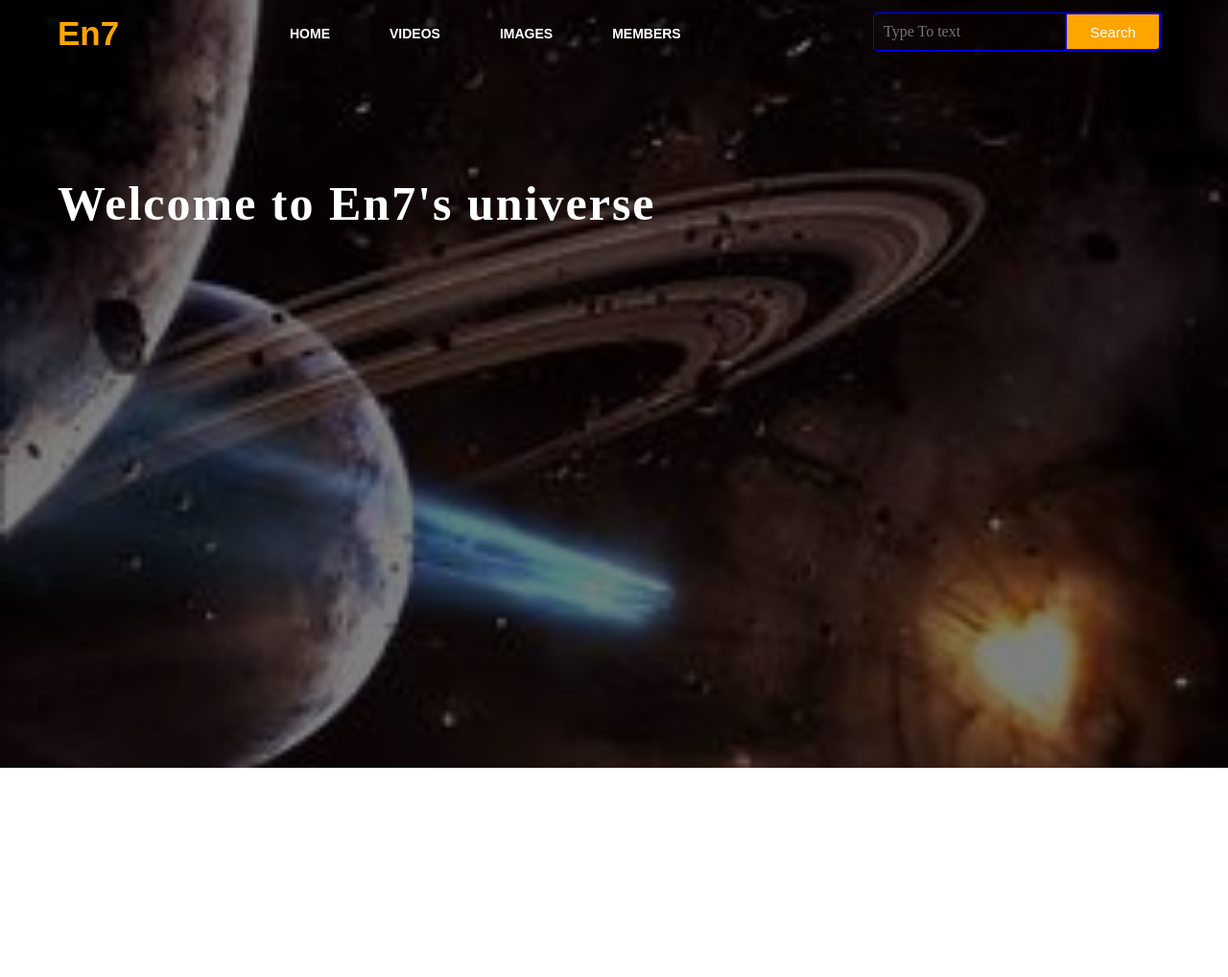
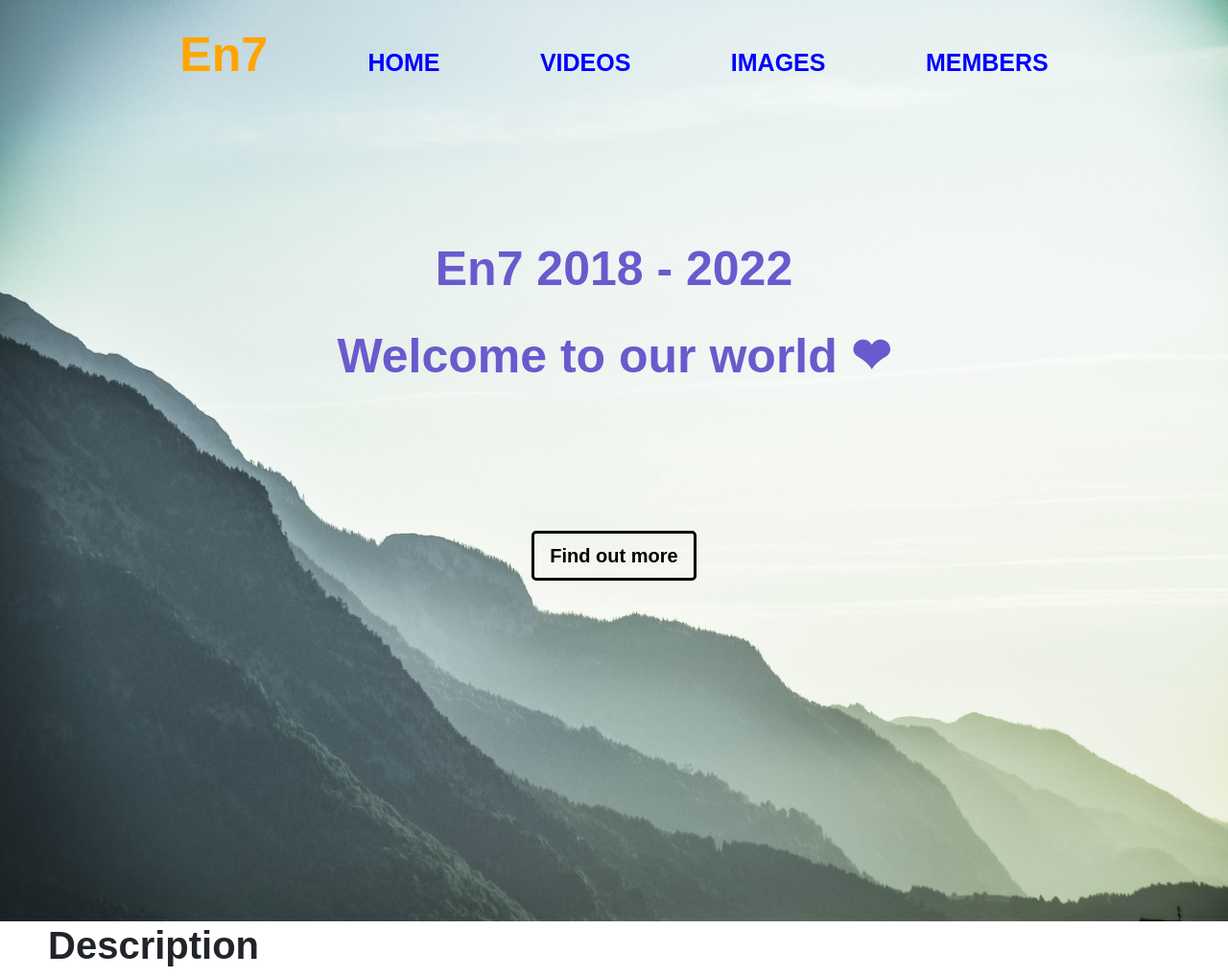
Before and after one commit to TrendBattles/ClassMemories, a plain HTML site: page index.html in a window 1280 px wide. Shown: the top 1018 px of the page at 96% size. Before the commit the page ends 800 px from the top, so only its background shows below. Drawn offline with nearby package versions, Linux system fonts and the light colour scheme.

Commit message:
Add files via upload
Update 1: Introduction

```diff
--- a/index.html
+++ b/index.html
@@ -1,31 +1,52 @@
-<!DOCTYPE html>
-<html lang="en">
+<html>
     <head>
-    <title>Lớp 9/7</title>
-    <link rel="stylesheet" href="style.css">
+        <meta charset = "utf-8">
+        <title>En7</title>
+        <link href="https://cdn.jsdelivr.net/npm/bootstrap@5.0.2/dist/css/bootstrap.min.css" rel="stylesheet"
+        integrity="sha384-EVSTQN3/azprG1Anm3QDgpJLIm9Nao0Yz1ztcQTwFspd3yD65VohhpuuCOmLASjC" crossorigin="anonymous">
+        <link rel = "stylesheet" href = "style.css">
     </head>
     <body>
-
-    <div class="main">
-        <div class="navbar">
-            <div class="icon">
-                <h2 class="logo">En7</h2>
+        <div id = ></div>
+        <div class = "menu">
+            <a style = "color: Orange; font-size: 50px;">En7</a>
+            <a href = "#">HOME</a>
+            <a href = "#">VIDEOS</a>
+            <a href = "#">IMAGES</a>
+            <a href = "#">MEMBERS</a>
         </div>
-            <div class="menu">
-                <ul>
-                    <li><a href="#">HOME</a></li>
-                    <li><a href="#">VIDEOS</a></li>
-                    <li><a href="#">IMAGES</a></li>
-                    <li><a href="#">MEMBERS</a></li>
-                </ul>
+        <div id = "title">
+            <p>En7 2018 - 2022</p>
+            <p>Welcome to our world ❤</p>
         </div>
-            <div class="search">
-                <input class="srch" type="search" name="" placeholder="Type To text">
-                <a href="#"> <button class="btn">Search</button></a>
+        <div style = "padding-bottom: 25%" align = "center">
+            <button type = "button" class = "btn btn-lg" style = "border: medium solid Black; margin: auto;">
+                <a href = "#des" style = "text-decoration: none; font-weight: bold; color: Black;">Find out more</a>
+            </button>
         </div>
+        <div id = "des">Description</div>
+        <div style = "display: flex;">
+            <div class = "box">
+                <h4>Xin chào những bạn truy cập trang này nhé!</h4>
+                <br>
+                <h4>Đây là nơi lớp 9/7 chúng minh lưu giữ lại những kỷ niệm đẹp trong 4 năm qua.</h4>
+                <br>
+                <h4>Tuy có thể nó không lưu được nhiều nhưng đối với lớp thì giá trị vẫn luôn là một hằng số... theo thời gian.</h4>
+                <br>
+                <h4>Hi vọng khi bạn xem trang này thì không nên có những thái độ tiêu cực nhé hihi 🤗</h4>
+                <br> <br>
+                <h4 style = "text-align:center; font-weight: bold;">Tiếng Việt</h4>
             </div>
-        <div class="content">
-            <h2>Welcome to En7's universe</h2>
+            <div class = "box">
+                <h4>Greetings to all the people accessing this website!</h4>
+                <br>
+                <h4>This is where our class 9/7 saving our wonderful moments for the last 4 years.</h4>
+                <br>
+                <h4>Despite the lack of records gaining in that amount of time, in our opinion, its value will be a const forever.</h4>
+                <br>
+                <h4>Hope you guys have a great time and don't get any negative attitude 🤗</h4>
+                <br> <br>
+                <h4 style = "text-align:center; font-weight: bold;">English</h4>
             </div>
         </div>
     </body>
--- a/style.css
+++ b/style.css
@@ -1,136 +1,45 @@
-*{
+body{
+    background: url(background.jpg);
+    background-size: 100vw 120vh;
+    background-repeat: no-repeat;
     margin: 0;
-    padding: 0;
+    font-family: Arial;
 }
-
-.main{
-    width: 100%;
-    background: linear-gradient(to top, rgba(0,0,0,0.5)50%,rgba(0,0,0,0.5)50%), url(th.jpg);
-    background-position: center;
-    background-size: cover;
-    height: 100vh;
+.menu {
+    height: auto;
+    width: auto;
+    word-spacing: 100px;
+    text-align: center;
+    padding: 20px;
 }
-
-.navbar{
-    width: 1200px;
-    height: 75px;
-    margin: auto;
+.menu a {
+    font-weight: bold;
+    font-size: 25px;
+    text-decoration: none;
+    transition: 0.3s;
+    color: Blue;
 }
-
-.icon{
-    width: 200px;
-    float: left;
-    height: 70px;
+.menu a:hover {
+    color: red;
+    transition: 0.3s;
 }
-
-.logo{
-    color: orange;
-    font-size: 35px;
-    font-family: Arial;
-    padding-left: 20px;
-    float: left;
-    padding-top: 10px;
-    margin-top: 5px
+#title {
+    font-weight: bold;
+    text-align: center;
+    color: #6a5acd;
+    font-size: 50px;
+    padding: 10%;
 }
-
-.menu{
-    width: 400px;
-    float: left;
-    height: 70px;
+#des {
+    font-size: 40px;
+    font-weight: bold;
+    margin: 30px 50px;
 }
-
-ul{
-    float: left;
-    display: flex;
-    justify-content: center;
-    align-items: center;
+.box {
+    border-radius: 8px;
+    width: 40vw;
+    border: medium solid black;
+    color: #4C0099;
+    margin: 75px 100px;
+    background-color: rgb(153, 255, 153);
 }
-
-ul li{
-    list-style: none;
-    margin-left: 62px;
-    margin-top: 27px;
-    font-size: 14px;
-}
-
-ul li a{
-    text-decoration: none;
-    color: #fff;
-    font-family: Arial;
-    font-weight: bold;
-    transition: 0.4s ease-in-out;
-}
-
-ul li a:hover{
-    color: #ff7200;
-}
-
-.search{
-    width: 330px;
-    float: left;
-    margin-left: 270px;
-}
-
-.srch{
-    font-family: 'Times New Roman';
-    width: 200px;
-    height: 40px;
-    background: transparent;
-    border: 1px solid blue;
-    margin-top: 13px;
-    color: #fff;
-    border-right: none;
-    font-size: 16px;
-    float: left;
-    padding: 10px;
-    border-bottom-left-radius: 5px;
-    border-top-left-radius: 5px;
-}
-
-.btn{
-    width: 100px;
-    height: 40px;
-    background: orange;
-    border: 2px solid blue;
-    margin-top: 13px;
-    color: #fff;
-    font-size: 15px;
-    border-bottom-right-radius: 5px;
-    border-bottom-right-radius: 5px;
-    transition: 0.2s ease;
-    cursor: pointer;
-}
-.btn:hover{
-    color: #000;
-}
-
-.btn:focus{
-    outline: none;
-}
-
-.srch:focus{
-    outline: none;
-}
-.content{
-    width: 1200px;
-    height: auto;
-    margin: auto;
-    color: #fff;
-    position: relative;
-}
-
-.content .par{
-    padding-left: 20px;
-    padding-bottom: 25px;
-    font-family: Arial;
-    letter-spacing: 1.2px;
-    line-height: 30px;
-}
-
-.content h2{
-    font-family: 'Times New Roman';
-    font-size: 50px;
-    padding-left: 20px;
-    margin-top: 9%;
-    letter-spacing: 2px;
-}
```
Also changed, not shown: background.jpg (added). Lines whose indentation alone changed are shown as unchanged.
